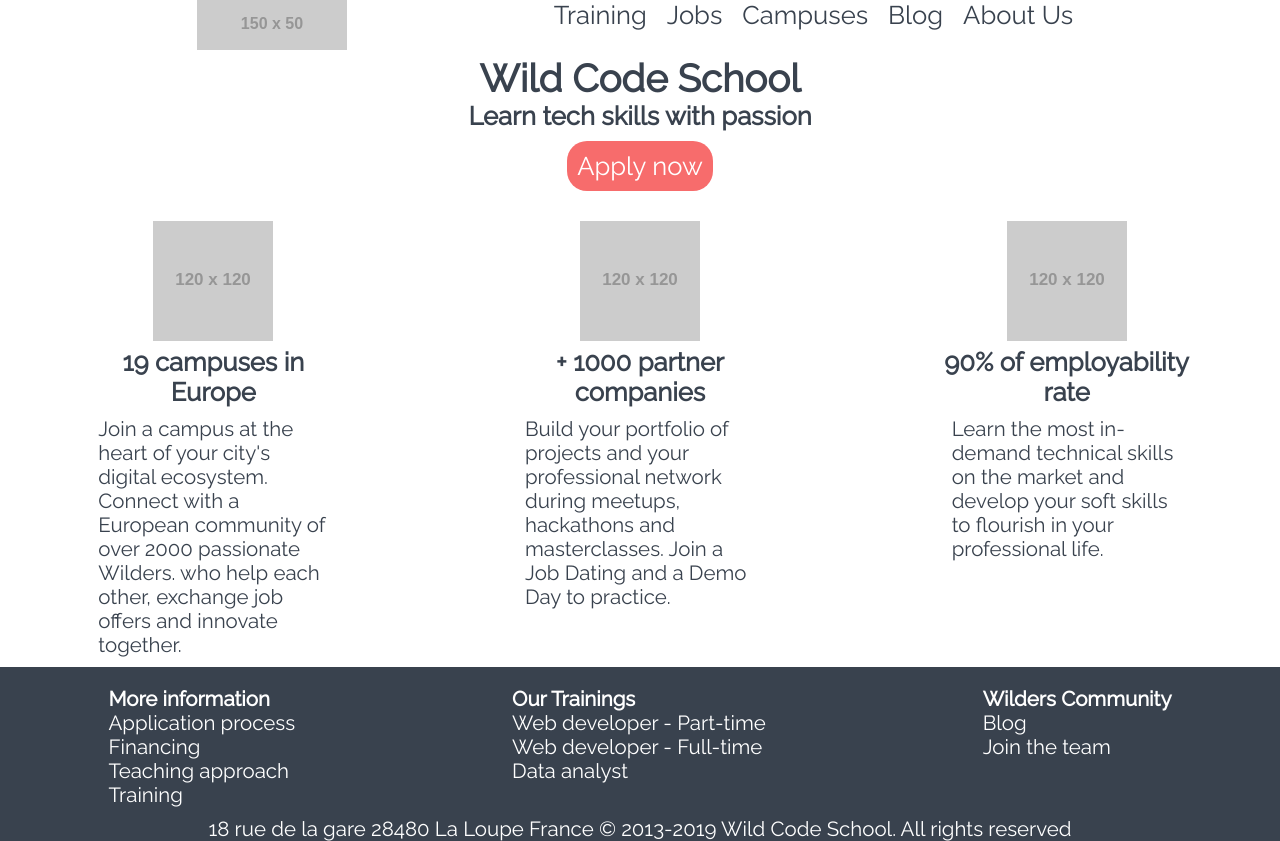
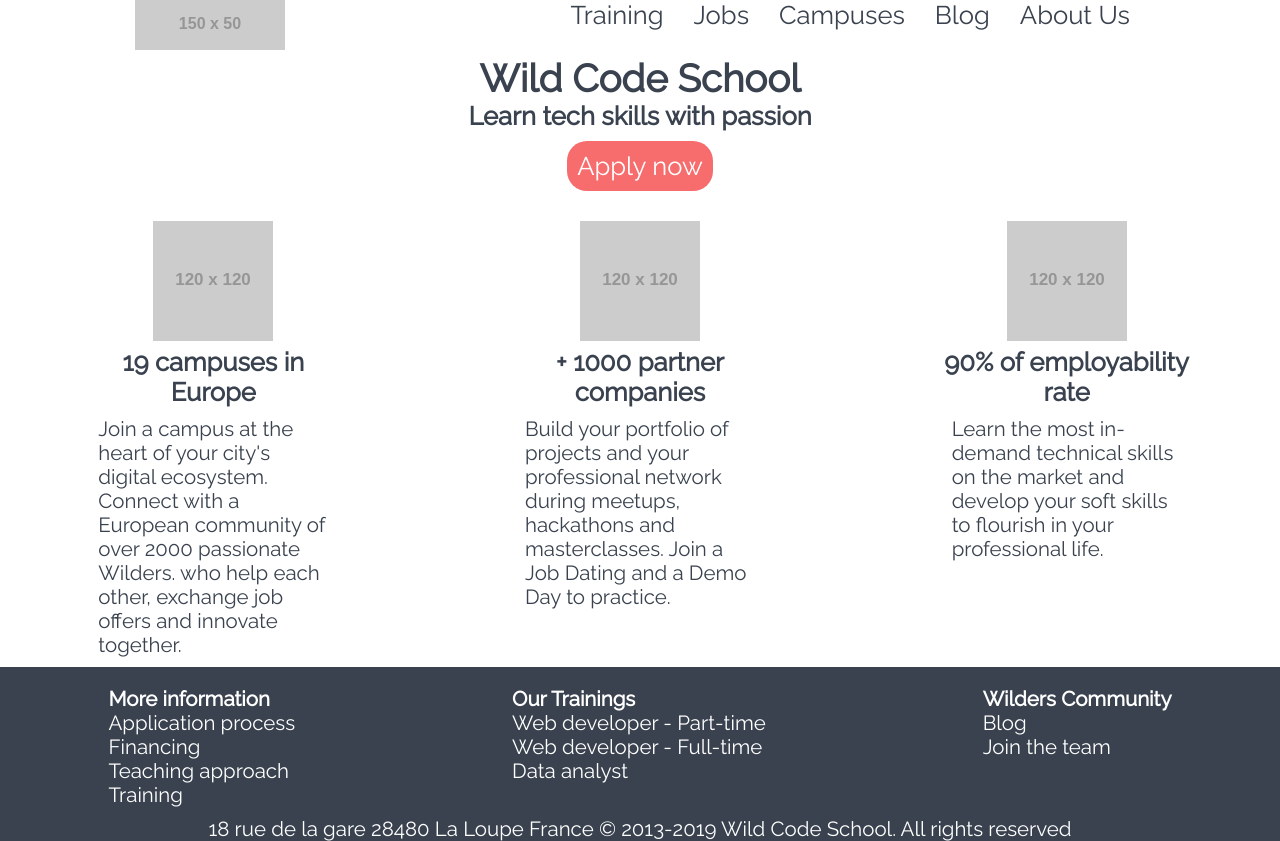
Before and after one commit to elisego/Checkpoint-1-java-, a plain HTML site: page web/index.html in a window 1280 px wide. Drawn offline with Linux system fonts and the light colour scheme; placeholder pictures from the web are drawn by us.

Commit message:
resolution pb entete

```diff
--- a/web/style.css
+++ b/web/style.css
@@ -84,13 +84,12 @@
 
 #index{
     display: flex;
-
-    justify-content: space-evenly;
+    justify-content: space-around;
 }
 
 nav ul li a{
-    margin-left: 10px;
-    margin-right: 10px;
+    margin-left: 15px;
+    margin-right: 15px;
 }
 
 #article{
```
